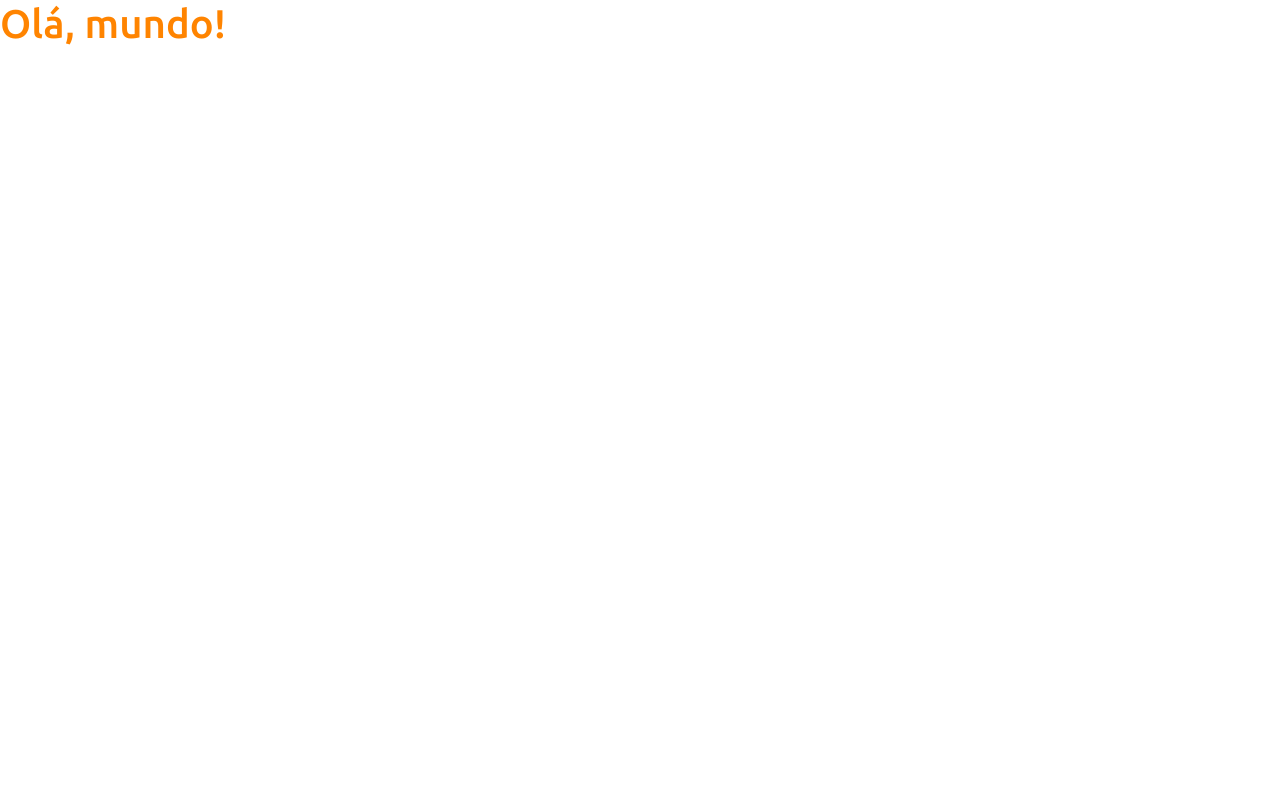
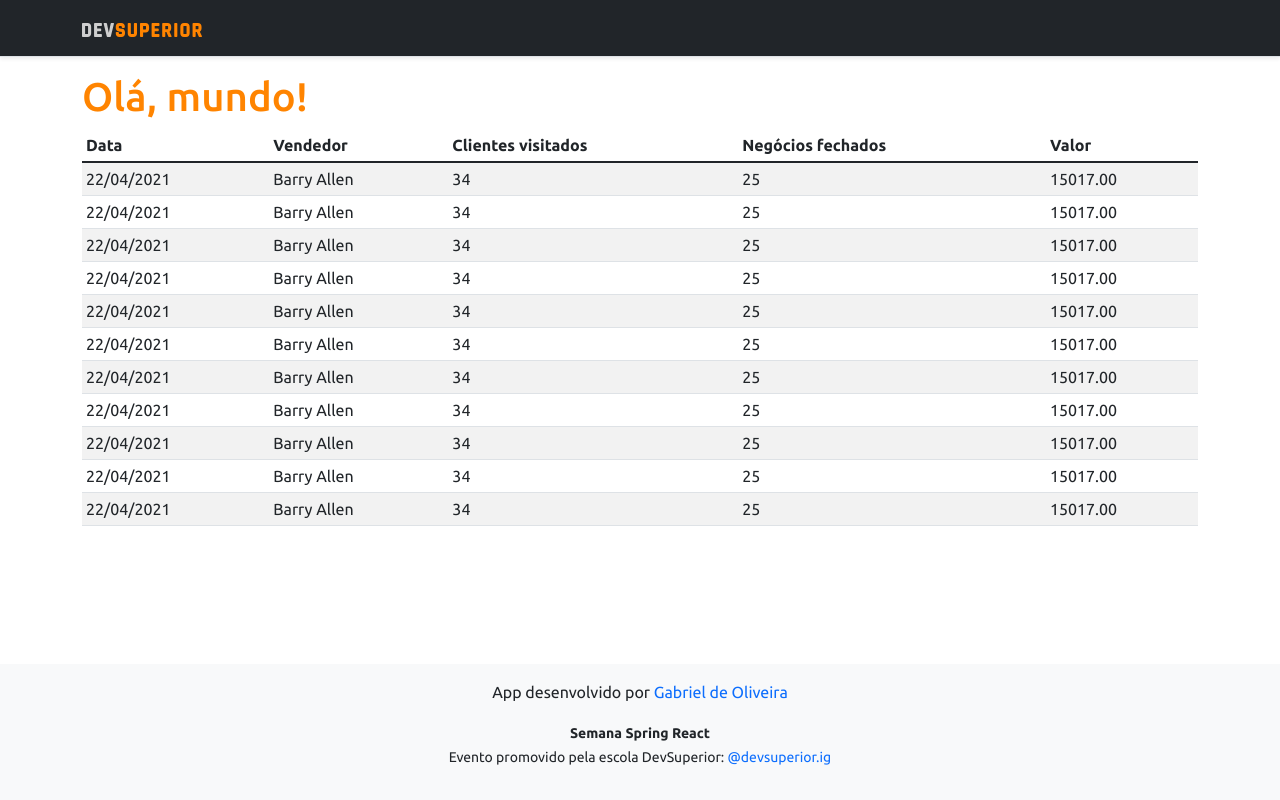
Before and after one commit to gabriel-olv/sds5, a React (Create React App) app in the folder frontend/: page / in a window 1280 px wide. Built offline with nearby package versions, Linux system fonts and the light colour scheme.

Commit message:
Basic static components

```diff
--- a/frontend/src/App.tsx
+++ b/frontend/src/App.tsx
@@ -1,8 +1,17 @@
+import DataTable from "components/DataTable";
+import Footer from "components/Footer/inidex";
+import Navbar from "components/Navbar";
+
 const App = () => {
   return (
-    <div>
+    <>
+    <Navbar />
+    <div className="container">
       <h1 className="text-primary">Olá, mundo!</h1>
+      <DataTable />
     </div>
+    <Footer />
+    </>
   );
 }
 
--- /dev/null
+++ b/frontend/src/components/DataTable/index.tsx
@@ -0,0 +1,98 @@
+const DataTable = () => {
+    return (
+        <div className="table-responsive">
+            <table className="table table-striped table-hover table-sm">
+                <thead>
+                    <tr>
+                        <th>Data</th>
+                        <th>Vendedor</th>
+                        <th>Clientes visitados</th>
+                        <th>Negócios fechados</th>
+                        <th>Valor</th>
+                    </tr>
+                </thead>
+                <tbody>
+                    <tr>
+                        <td>22/04/2021</td>
+                        <td>Barry Allen</td>
+                        <td>34</td>
+                        <td>25</td>
+                        <td>15017.00</td>
+                    </tr>
+                    <tr>
+                        <td>22/04/2021</td>
+                        <td>Barry Allen</td>
+                        <td>34</td>
+                        <td>25</td>
+                        <td>15017.00</td>
+                    </tr>
+                    <tr>
+                        <td>22/04/2021</td>
+                        <td>Barry Allen</td>
+                        <td>34</td>
+                        <td>25</td>
+                        <td>15017.00</td>
+                    </tr>
+                    <tr>
+                        <td>22/04/2021</td>
+                        <td>Barry Allen</td>
+                        <td>34</td>
+                        <td>25</td>
+                        <td>15017.00</td>
+                    </tr>
+                    <tr>
+                        <td>22/04/2021</td>
+                        <td>Barry Allen</td>
+                        <td>34</td>
+                        <td>25</td>
+                        <td>15017.00</td>
+                    </tr>
+                    <tr>
+                        <td>22/04/2021</td>
+                        <td>Barry Allen</td>
+                        <td>34</td>
+                        <td>25</td>
+                        <td>15017.00</td>
+                    </tr>
+                    <tr>
+                        <td>22/04/2021</td>
+                        <td>Barry Allen</td>
+                        <td>34</td>
+                        <td>25</td>
+                        <td>15017.00</td>
+                    </tr>
+                    <tr>
+                        <td>22/04/2021</td>
+                        <td>Barry Allen</td>
+                        <td>34</td>
+                        <td>25</td>
+                        <td>15017.00</td>
+                    </tr>
+                    <tr>
+                        <td>22/04/2021</td>
+                        <td>Barry Allen</td>
+                        <td>34</td>
+                        <td>25</td>
+                        <td>15017.00</td>
+                    </tr>
+                    <tr>
+                        <td>22/04/2021</td>
+                        <td>Barry Allen</td>
+                        <td>34</td>
+                        <td>25</td>
+                        <td>15017.00</td>
+                    </tr>
+                    <tr>
+                        <td>22/04/2021</td>
+                        <td>Barry Allen</td>
+                        <td>34</td>
+                        <td>25</td>
+                        <td>15017.00</td>
+                    </tr>
+                </tbody>
+            </table>
+        </div>
+    );
+}
+
+export default DataTable;
--- /dev/null
+++ b/frontend/src/components/Footer/inidex.tsx
@@ -0,0 +1,13 @@
+const Footer = () => {
+    return (
+        <footer className="footer mt-auto py-3 bg-light">
+            <div className="container">
+                <p className="text-dark">App desenvolvido por <a style={{ textDecoration: "none" }} href="https://github.com/gabriel-olv" target="_blank" rel="noreferrer">Gabriel de Oliveira</a></p>
+                <p className="text-dark"><small><strong>Semana Spring React</strong><br />
+                    Evento promovido pela escola DevSuperior: <a style={{ textDecoration: "none" }} href="https://instagram.com/devsuperior.ig" target="_blank" rel="noreferrer">@devsuperior.ig</a></small></p>
+            </div>
+        </footer>
+    );
+}
+
+export default Footer;
--- /dev/null
+++ b/frontend/src/components/Navbar/index.tsx
@@ -0,0 +1,15 @@
+import ImgDsDark from 'assets/imgs/ds-dark.svg';
+
+const Navbar = () => {
+    return (
+        <div className="d-flex flex-column flex-md-row align-items-center p-3 px-md-4 mb-3 bg-dark border-bottom shadow-sm">
+            <div className="container">
+                <nav className="my-2 my-md-0 mr-md-3">
+                    <img src={ImgDsDark} alt="DevSuperior" width="120" />
+                </nav>
+            </div>
+        </div>
+    );
+}
+
+export default Navbar;
```
Also changed, not shown: frontend/src/assets/imgs/ds-dark.svg (added).
